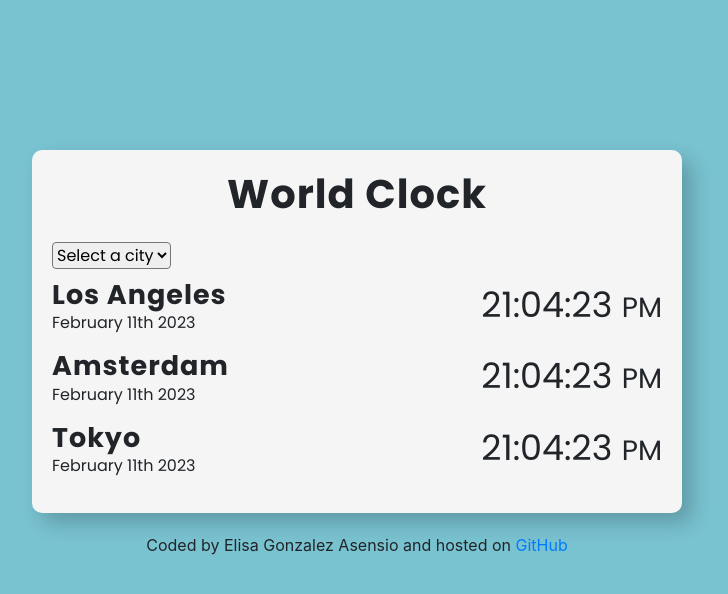
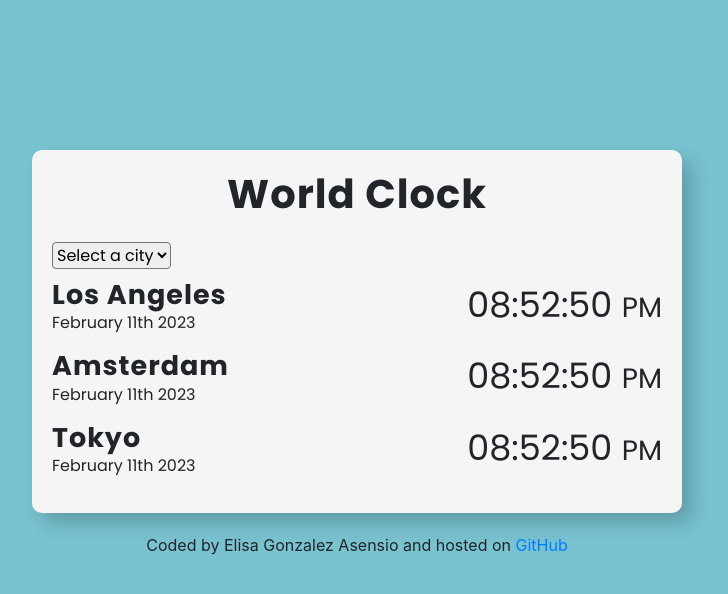
Before and after one commit to Bladesky99/world-clock, a plain HTML site: page index.html in a window 1280 px wide. Shown: the whole page, without its empty margins (283-1011 px from the left). Drawn offline with nearby package versions, Linux system fonts and the light colour scheme.

Commit message:
added moment.js and formatted date and time for my location

```diff
--- a/index.html
+++ b/index.html
@@ -17,6 +17,8 @@
       href="https://fonts.googleapis.com/css2?family=Poppins:wght@400;700&display=swap"
       rel="stylesheet"
     />
+    <script src="https://cdnjs.cloudflare.com/ajax/libs/moment.js/2.29.4/moment.min.js"></script>
+
     <title>Document</title>
   </head>
   <body>
--- a/javascript/index.js
+++ b/javascript/index.js
@@ -2,19 +2,23 @@ let losAngelesElement = document.querySelector("#los-angeles");
 let losAngelesDateElement = losAngelesElement.querySelector(".date");
 let losAngelesTimeElement = losAngelesElement.querySelector(".time");
 
-losAngelesDateElement.innerHTML = `February 11th 2023`;
-losAngelesTimeElement.innerHTML = `21:04:23 <small>PM</small>`;
+losAngelesDateElement.innerHTML = moment().format("MMMM Do YYYY");
+losAngelesTimeElement.innerHTML = moment().format(
+  "hh:mm:ss [<small>]A[</small>]"
+);
 
 let amsterdamElement = document.querySelector("#amsterdam");
 let amsterdamDateElement = amsterdamElement.querySelector(".date");
 let amsterdamTimeElement = amsterdamElement.querySelector(".time");
 
-amsterdamDateElement.innerHTML = `February 11th 2023`;
-amsterdamTimeElement.innerHTML = `21:04:23 <small>PM</small>`;
+amsterdamDateElement.innerHTML = moment().format("MMMM Do YYYY");
+amsterdamTimeElement.innerHTML = moment().format(
+  "hh:mm:ss [<small>]A[</small>]"
+);
 
 let tokyoElement = document.querySelector("#tokyo");
 let tokyoDateElement = tokyoElement.querySelector(".date");
 let tokyoTimeElement = tokyoElement.querySelector(".time");
 
-tokyoDateElement.innerHTML = `February 11th 2023`;
-tokyoTimeElement.innerHTML = `21:04:23 <small>PM</small>`;
+tokyoDateElement.innerHTML = moment().format("MMMM Do YYYY");
+tokyoTimeElement.innerHTML = moment().format("hh:mm:ss [<small>]A[</small>]");
```
